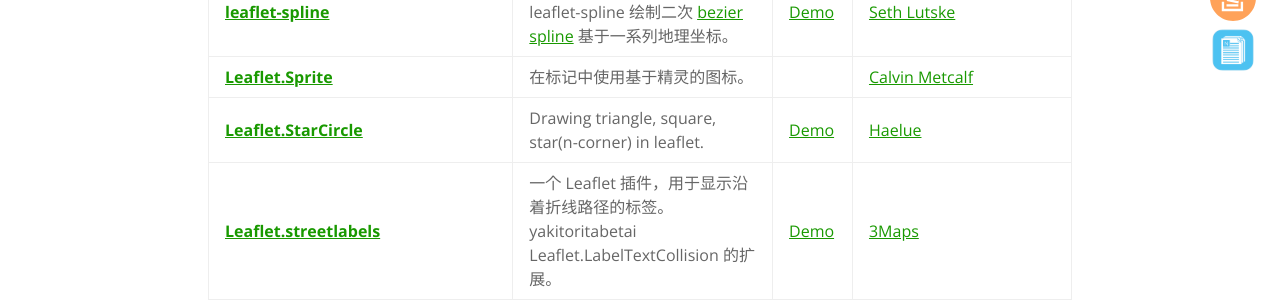
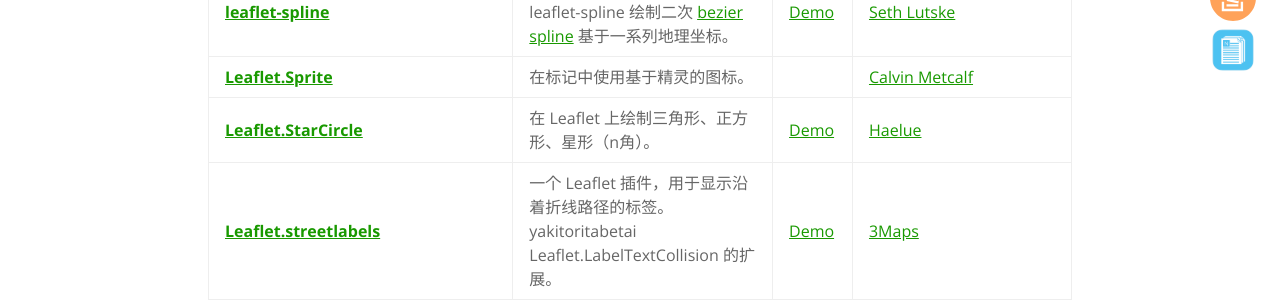
Before and after one commit to NICEXAI/leaflet_zh, a Jekyll site: the page built from plugins.md, in a window 1280 px wide and 900 px high, scrolled down 15953 px. Shown: the part 153-453 px from the top of the window. Built offline with Jekyll 4.4.1, drawn with Linux system fonts in a browser that asks for light colours.

Commit message:
- 对 leaflet-starcircle 内的文档进行翻译和校正

```diff
--- a/_plugins/markers-renderers/leaflet-starcircle.md
+++ b/_plugins/markers-renderers/leaflet-starcircle.md
@@ -9,4 +9,4 @@
 compatible-v1: true
 ---
 
-Drawing triangle, square, star(n-corner) in leaflet.
+在 Leaflet 上绘制三角形、正方形、星形（n角）。
```
